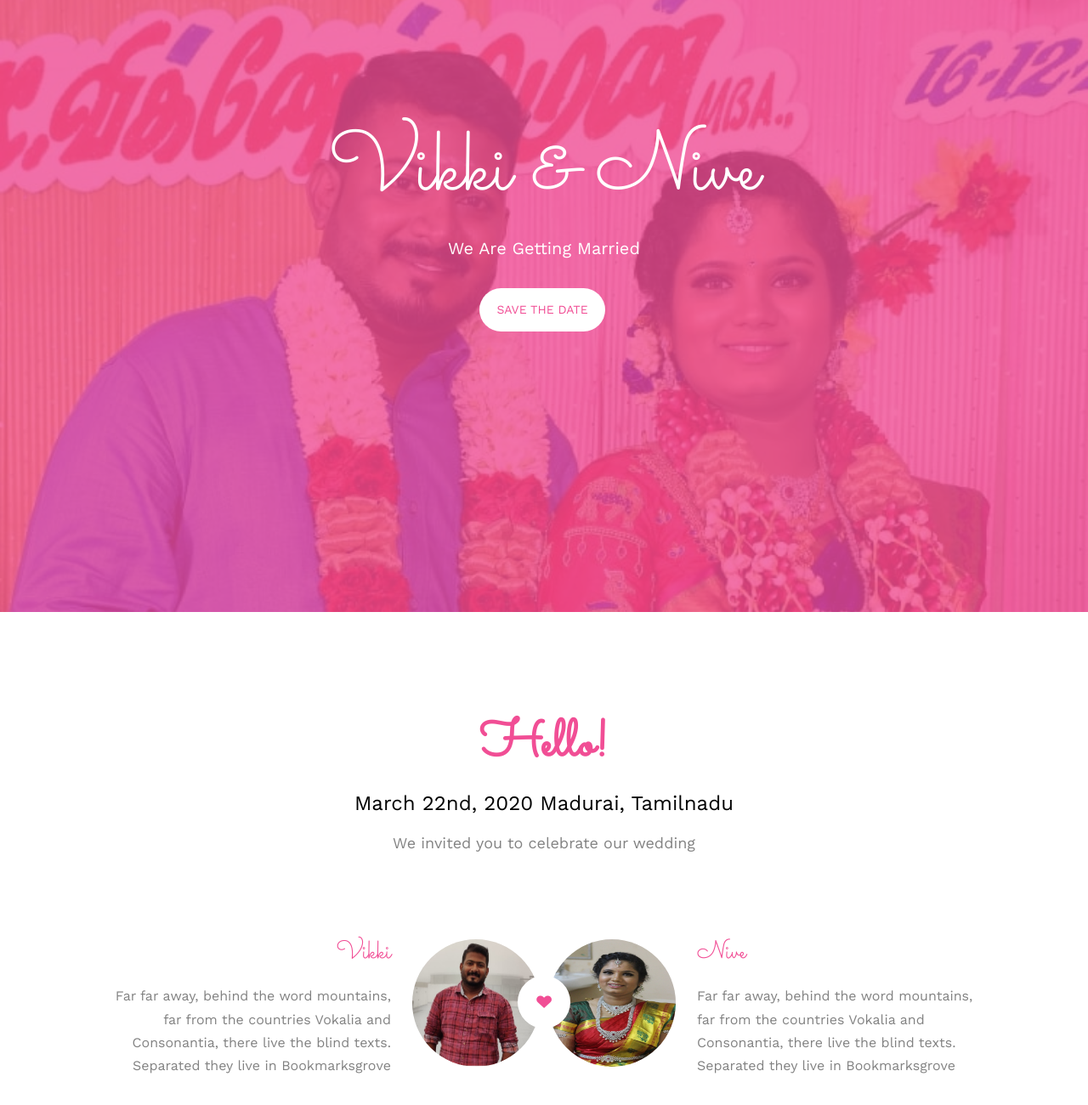
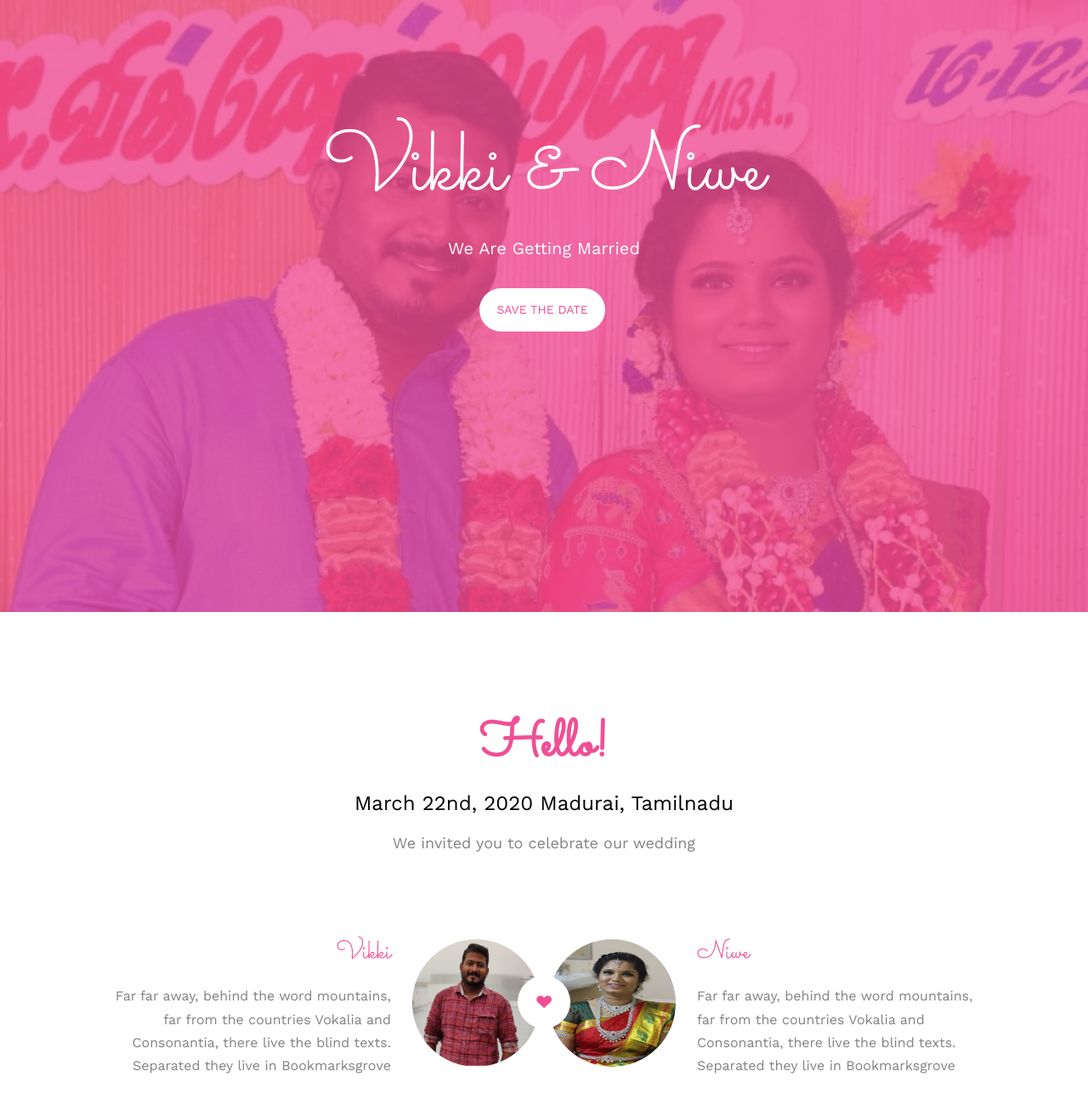
Before and after one commit to vigneshwarankamatchi/vigneshwarankamatchi.github.io, a plain HTML site: page index.html in a window 1280 px wide. Shown: the part 180-1480 px from the top of the page at 85% size. Drawn offline with nearby package versions, Linux system fonts and the light colour scheme; a script that the page names is missing; files whose address does not match are found by name.

Commit message:
Updated index

```diff
--- a/index.html
+++ b/index.html
@@ -65,7 +65,7 @@
 				<div class="col-md-8 col-md-offset-2 text-center">
 					<div class="display-t">
 						<div class="display-tc animate-box" data-animate-effect="fadeIn">
-							<h1>Vikki &amp; Nive</h1>
+							<h1>Vikki &amp; Niwe</h1>
 							<h2>We Are Getting Married</h2>
 							<div class="simply-countdown simply-countdown-one"></div>
 							<p><a href="#" class="btn btn-default btn-sm">Save the date</a></p>
@@ -101,7 +101,7 @@
 						<img src="images/bride.jpg" alt="groom" class="img-responsive">
 					</div>
 					<div class="desc-bride">
-						<h3>Nive</h3>
+						<h3>Niwe</h3>
 						<p>Far far away, behind the word mountains, far from the countries Vokalia and Consonantia, there live the blind texts. Separated they live in Bookmarksgrove</p>
 					</div>
 				</div>
```
Also changed, not shown: images/xxgroom.jpg (added).
